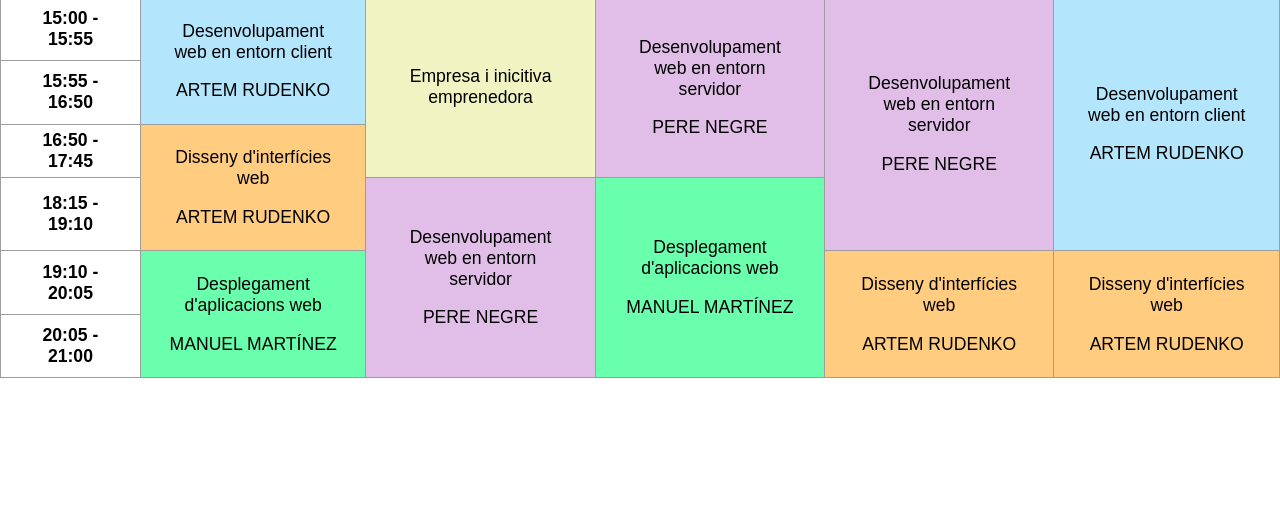
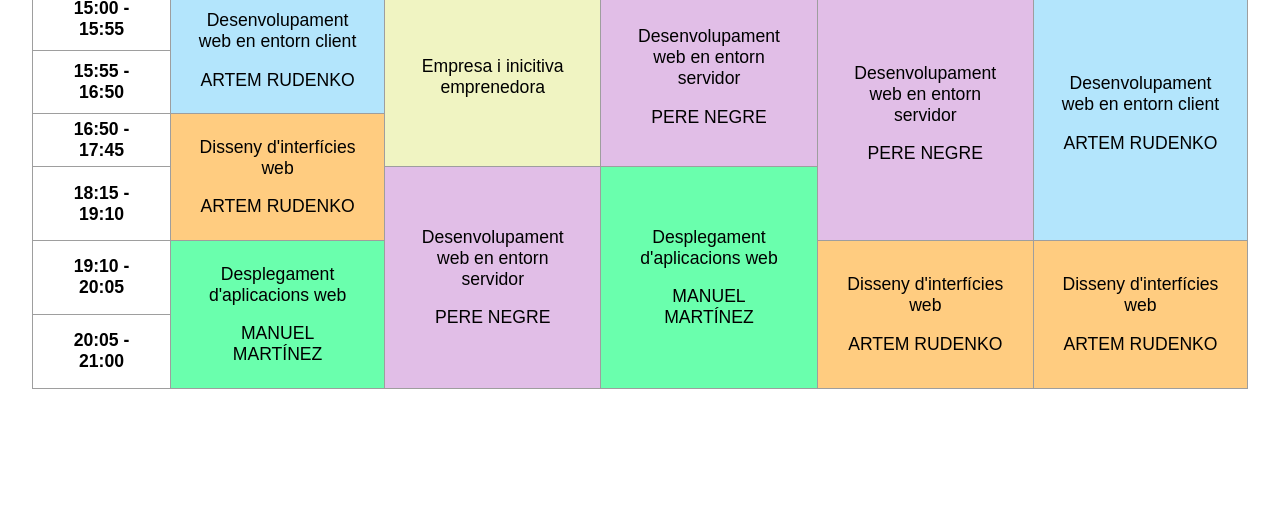
Before and after one commit to mLorente13/Horari_DIW, a website built with Vite: page index.html in a window 1280 px wide. Shown: the part 276-800 px from the top of the page. Built offline with nearby package versions, Linux system fonts and the light colour scheme.

Commit message:
Add styles to table

```diff
--- a/index.html
+++ b/index.html
@@ -7,7 +7,7 @@
         <link rel="stylesheet" href="/styles.css" />
     </head>
     <body>
-        <table id="horari">
+        <table class="schedule">
             <thead class="header">
                 <tr>
                     <th class="cell" rowspan="2">
--- a/styles.css
+++ b/styles.css
@@ -9,7 +9,7 @@ body {
     font-family: sans-serif;
 }
 
-table {
+.schedule {
     border-collapse: collapse;
 }
 
@@ -46,3 +46,9 @@ table {
 .daw {
     background-color: #6affad;
 }
+
+@media (max-width: 1440px) {
+    .schedule {
+        width: 95%;
+    }
+}
```
